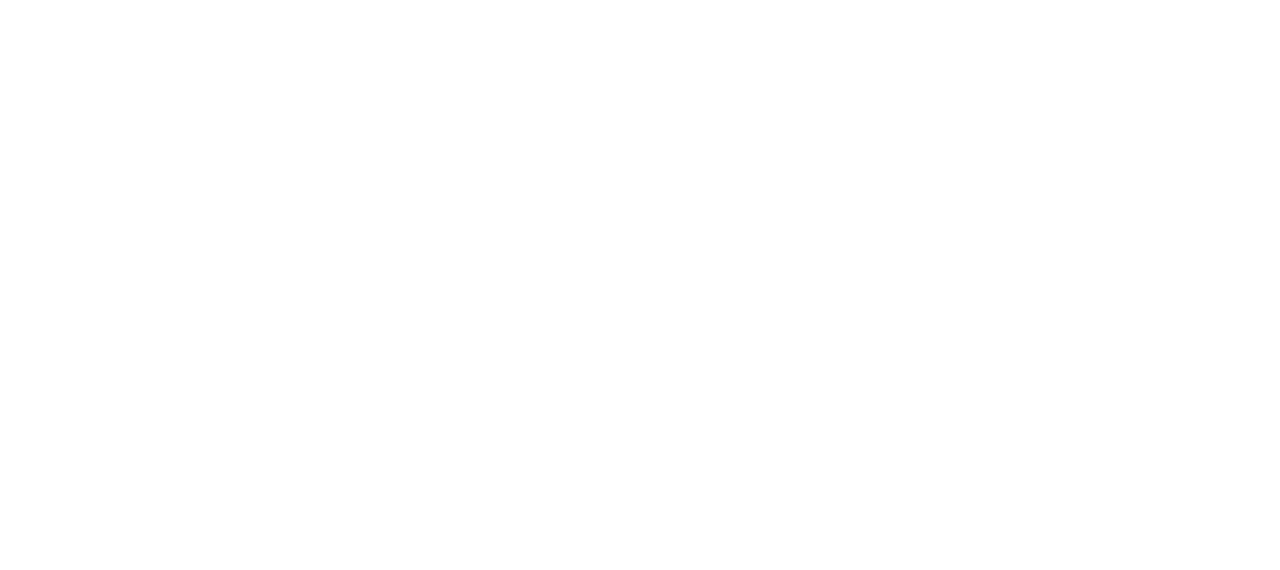
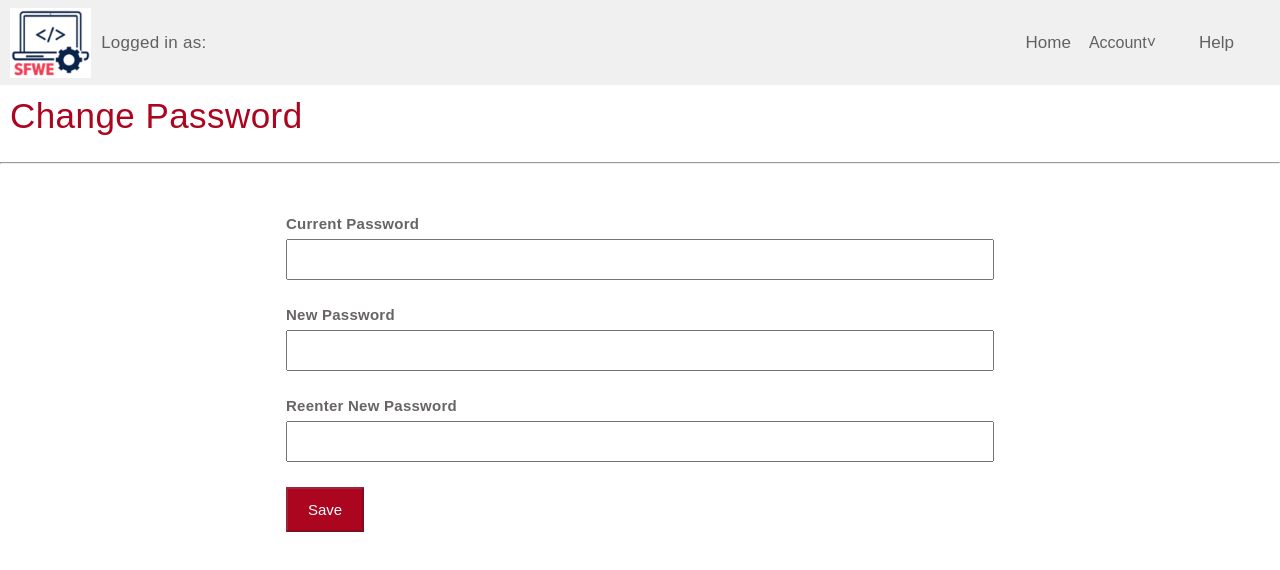
Before and after one commit to gatoAndres5/CLaaS, an Angular app: page /change-password in a window 1280 px wide. Before the commit this address led to /. Shown: the top 570 px of the page. Built offline with nearby package versions, Linux system fonts and the light colour scheme.

Commit message:
added change password

```diff
--- a/angular.json
+++ b/angular.json
@@ -26,8 +26,7 @@
             ],
             "styles": [
               "@angular/material/prebuilt-themes/pink-bluegrey.css",
-              "src/styles.css",
-              "src/custom-styles.css"
+              "src/styles.css"
             ],
             "scripts": []
           },
--- a/src/app/app-routing.module.ts
+++ b/src/app/app-routing.module.ts
@@ -8,6 +8,7 @@
 import { UserPageComponent } from './user-page/user-page.component';
 import { ExperimentUsersComponent } from './experiment-users/experiment-users.component';
 import { ExperimentDisplayComponent } from './experiment-display/experiment-display.component';
+import { ChangePasswordComponent } from './change-password/change-password.component';
 
 const routes: Routes = [
   { path: '', redirectTo: '/login', pathMatch: 'full' },
@@ -18,7 +19,8 @@
   { path: 'viewSlides',component:ExperimentSlidesComponent},
   { path:'viewUsers',component:UserPageComponent},
   { path: 'viewExperimentUsers',component:ExperimentUsersComponent},
-  {path: 'experimentVM', component: ExperimentDisplayComponent}
+  {path: 'experimentVM', component: ExperimentDisplayComponent},
+  {path: 'change-password', component: ChangePasswordComponent}
   // Other routes for your application
 ];
 
--- a/src/app/app.module.ts
+++ b/src/app/app.module.ts
@@ -17,6 +17,7 @@
 import { BrowserAnimationsModule } from '@angular/platform-browser/animations';
 import { MatDialogModule } from '@angular/material/dialog'; // Import MatDialogModule
 import { NgxExtendedPdfViewerComponent } from 'ngx-extended-pdf-viewer';
+import { ChangePasswordComponent } from './change-password/change-password.component';
 
 
 
@@ -37,6 +38,7 @@
     ExperimentUsersComponent,
     ExperimentDisplayComponent,
     ExperimentInstructionsDialogComponent,
+    ChangePasswordComponent,
 
   ],
   imports: [
--- /dev/null
+++ b/src/app/change-password/change-password.component.css
@@ -0,0 +1,62 @@
+.page-title {
+    margin-top: 100px;
+    margin-bottom: 30px;
+    margin-left: 10px;
+    font-size: 35px;
+    font-weight: normal;
+    font-family: Proxima Nova, sans-serif;
+    color: #AB0520;
+  }
+.content-title{
+  margin-top: 30px;
+    margin-bottom: 30px;
+    margin-left: 10px;
+    font-size: 30px;
+    font-weight: normal;
+    font-family: Proxima Nova, sans-serif;
+    color: #363636;
+}
+.add-content {
+  display: flex;
+  flex-direction: column;
+  align-items: center;
+  margin-top: 50px;
+}
+.error-message{
+    font-size: 16px;
+    font-weight: normal;
+    font-family: Proxima Nova, sans-serif;
+    color: #363636;
+}
+.form-group {
+  display: flex;
+  flex-direction: column;
+  align-items: flex-start; /* Align items to the left */
+  margin-bottom: 25px; /* Adjust the spacing between the form groups */
+}
+
+label {
+  font-family: Proxima Nova, sans-serif;
+  font-size: 15px;
+  font-weight: bold;
+  color: #686464;
+  margin-bottom: 5px; /* Adjust the spacing between the label and input fields */
+}
+
+input[type="text"],
+input[type="password"] {
+  width: 700px; /* Set the width to 100% to fill the available space */
+  height: 35px;
+}
+
+button[type="submit"] {
+  background-color: #AB0520;
+  color: white;
+  font-family: Proxima Nova, sans-serif;
+  font-size: 15px;
+  font-weight: normal;
+  align-self: flex-start; /* Align the button to the left */
+  padding:12px 20px;
+  margin-bottom: 30px;
+
+}
--- /dev/null
+++ b/src/app/change-password/change-password.component.html
@@ -0,0 +1,30 @@
+<h2 class="page-title">Change Password</h2>
+<hr class="divider">
+<div class="add-content">
+    <div *ngIf = "passwordMismatchError" class= "error-message">
+        Passwords do not match. Please make sure your new passwords match.
+    </div>
+    <div *ngIf = "passwordIncorrectError" class= "error-message">
+        Current password is incorrect. Please make sure you enter current password.
+    </div>
+    <div *ngIf = "isSavingPassword" class= "error-message">
+        Password Updated.
+    </div>
+  <form (ngSubmit)="savePassword()" #passwordForm="ngForm">
+    <div class="form-group">
+      <label for="currPassword">Current Password</label>
+      <input type="password" id="currPassword" name="currPassword" [(ngModel)]="currPassword" required class="input-long">
+    </div>
+    <div class="form-group">
+      <label for="newPassword">New Password</label>
+      <input type="password" id="newPassword" name="newPassword" [(ngModel)]="newPassword" required class="input-long">
+    </div>
+    <div class="form-group">
+        <label for="confirmPassword">Reenter New Password</label>
+        <input type="password" id="confirmPassword" name="confirmPassword" [(ngModel)]="confirmPassword" required class="input-long">
+      </div>
+    <button type="submit" [disabled]="isSavingPassword || !passwordForm.valid">Save</button>
+  </form>
+
+
+</div>
--- /dev/null
+++ b/src/app/change-password/change-password.component.ts
@@ -0,0 +1,52 @@
+import { Component } from '@angular/core';
+import { User } from '../user.model';
+import { UserService } from '../user.service';
+
+@Component({
+  selector: 'app-change-password',
+  templateUrl: './change-password.component.html',
+  styleUrls: ['./change-password.component.css']
+})
+export class ChangePasswordComponent {
+  currPassword: string = '';
+  newPassword: string = '';
+  confirmPassword: string = '';
+  isSavingPassword = false;
+  loggedInUser: User | null = null;
+  passwordMismatchError = false;
+  passwordIncorrectError = false;
+
+  constructor(
+    private userService: UserService
+  ){}
+
+  ngOnInit(): void{
+    this.loggedInUser = this.userService.getLoggedInUser();
+    console.log("Logged In User:", this.loggedInUser);
+  }
+
+
+  savePassword(): void {
+    if (this.loggedInUser!.password === this.currPassword) {
+      this.passwordIncorrectError = false;
+      // Update the password for the logged-in user
+      if(this.newPassword === this.confirmPassword){
+      this.loggedInUser!.password = this.newPassword;
+
+      // Reset the form fields
+      this.currPassword = '';
+      this.newPassword = '';
+      this.confirmPassword = '';
+      this.isSavingPassword = true;
+      this.userService.updateLoggedInUser(this.loggedInUser!);
+      }
+      else{
+        this.passwordMismatchError = true;
+      }
+    } else {
+      // Display an error message or handle password mismatch
+      this.passwordMismatchError = false;
+      this.passwordIncorrectError = true;
+    }
+  }
+}
--- a/src/app/home/home.component.ts
+++ b/src/app/home/home.component.ts
@@ -18,6 +18,7 @@
   userRole: string = '';
   loggedInUser: User | null = null;
   availableExperiments: string[] = [];
+
 
   constructor(
     private experimentService: ExperimentService,
--- a/src/app/task-bar/task-bar.component.html
+++ b/src/app/task-bar/task-bar.component.html
@@ -22,10 +22,22 @@
 
         </div>
       </ng-container>
+      <ng-container *ngIf="userRole === 'Professor'">
+        <div class="dropdown">
+          <button class="dropdown-button">Professor˅</button>
+          <div class="dropdown-content">
+            <button (click)="configure()">Configuration</button>
+            <button (click)="viewUsers()">Users</button>
+            <button (click)="viewSlides()">Slides</button>
+            <button (click)="experimentUsers()">Experiment Users</button>
+          </div>
+
+        </div>
+      </ng-container>
       <div class="dropdown">
         <button class="dropdown-button">Account˅</button>
         <div class="dropdown-content">
-          <a href="#">Change Password</a>
+          <button (click)=changePassword()>Change Password</button>
           <button (click)="logout()">Log out</button>
         </div>
       </div>
--- a/src/app/task-bar/task-bar.component.ts
+++ b/src/app/task-bar/task-bar.component.ts
@@ -50,6 +50,9 @@
     this.router.navigate(['/login']); // Redirect to the login screen
 
   }
+  changePassword(): void{
+    this.router.navigate(['/change-password']);
+  }
   configure(): void{
     this.router.navigate(['/configuration']);
   }
```
Also changed, not shown: 1 other file (tests, documents, lock files or other folders).
